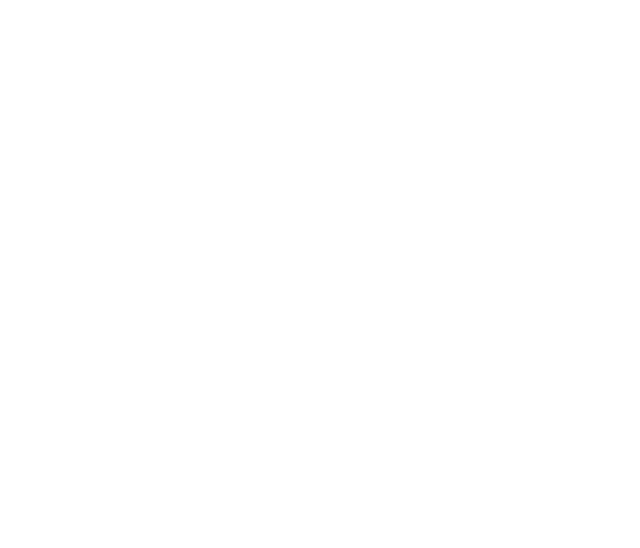
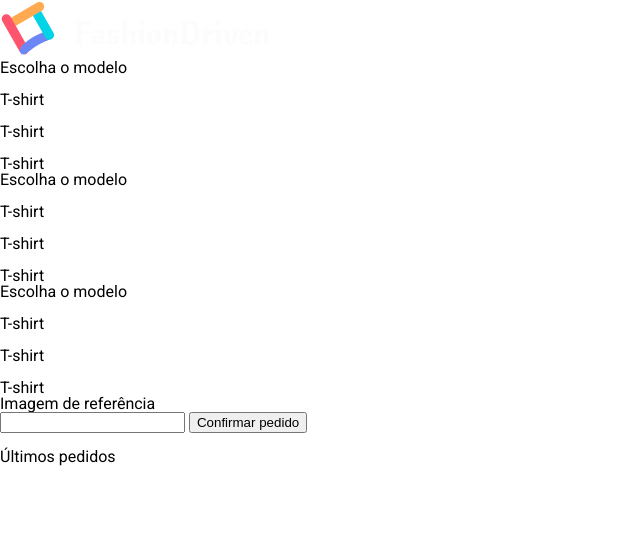
Before and after one commit to Josana-Kla/recuperacao-fashiondriven, a plain HTML site: page index.html in a window 1280 px wide. Shown: the whole page, without its empty margins (0-640 px from the left). Drawn offline with Linux system fonts and the light colour scheme; a web font is replaced by a local one.

Commit message:
feat: basic structure in html

```diff
--- a/index.html
+++ b/index.html
@@ -11,7 +11,130 @@
     <title>Fashion Driven</title>
 </head>
 <body>
+    <header>
+        <img src="./assets/Logo.png" alt="logo fashion driven">
+    </header>
 
+    <main>
+        <div> <!-- model criation -->
+            <div>  <!-- choose options model criation -->
+                <div> <!-- choose model -->
+                    <h3>Escolha o modelo</h3>
+                    <span>
+                        <div>
+                            <div> <!-- CIRCULO -->
+                                <img src="" alt="">
+                            </div>
+                            <p>T-shirt</p>
+                        </div>
+                        <div>
+                            <div> <!-- CIRCULO -->
+                                <img src="" alt="">
+                            </div>
+                            <p>T-shirt</p>
+                        </div>
+                        <div>
+                            <div> <!-- CIRCULO -->
+                                <img src="" alt="">
+                            </div>
+                            <p>T-shirt</p>
+                        </div>
+                    </span>
+                </div>
+
+                <div> <!-- choose collar -->
+                    <h3>Escolha o modelo</h3>
+                    <span>
+                        <div>
+                            <div> <!-- CIRCULO -->
+                                <img src="" alt="">
+                            </div>
+                            <p>T-shirt</p>
+                        </div>
+                        <div>
+                            <div> <!-- CIRCULO -->
+                                <img src="" alt="">
+                            </div>
+                            <p>T-shirt</p>
+                        </div>
+                        <div>
+                            <div> <!-- CIRCULO -->
+                                <img src="" alt="">
+                            </div>
+                            <p>T-shirt</p>
+                        </div>
+                    </span>
+                </div>
+
+                <div> <!-- choose tissue -->
+                    <h3>Escolha o modelo</h3>
+                    <span>
+                        <div>
+                            <div> <!-- CIRCULO -->
+                                <img src="" alt="">
+                            </div>
+                            <p>T-shirt</p>
+                        </div>
+                        <div>
+                            <div> <!-- CIRCULO -->
+                                <img src="" alt="">
+                            </div>
+                            <p>T-shirt</p>
+                        </div>
+                        <div>
+                            <div> <!-- CIRCULO -->
+                                <img src="" alt="">
+                            </div>
+                            <p>T-shirt</p>
+                        </div>
+                    </span>
+                </div>
+
+                <div> <!-- image reference -->
+                    <h3>Imagem de referência</h3>
+                    <input type="text">
+                    <button>Confirmar pedido</button>
+                </div>
+            </div>
+
+
+            <div> <!-- image model criation -->
+                <div> <!-- QUADRADO AZUL -->
+                    <img src="" alt="">
+                </div>
+            </div>
+        </div>
+
+
+
+
+
+        <div> <!-- last orderes -->
+            <h2>Últimos pedidos</h2>
+            <div>
+                <div>
+                    <img src="" alt="">
+                    <p></p>
+                </div>
+                <div>
+                    <img src="" alt="">
+                    <p></p>
+                </div>
+                <div>
+                    <img src="" alt="">
+                    <p></p>
+                </div>
+                <div>
+                    <img src="" alt="">
+                    <p></p>
+                </div>
+                <div>
+                    <img src="" alt="">
+                    <p></p>
+                </div>
+            </div>
+        </div>
+    </main>
 
 
     <script src="scripts/main.js"></script>
```
